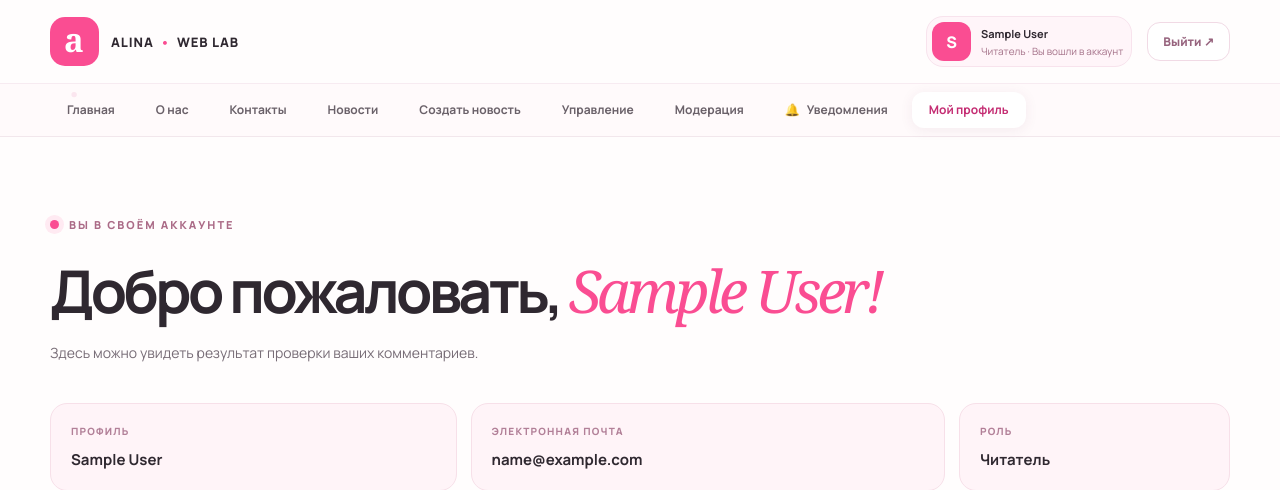
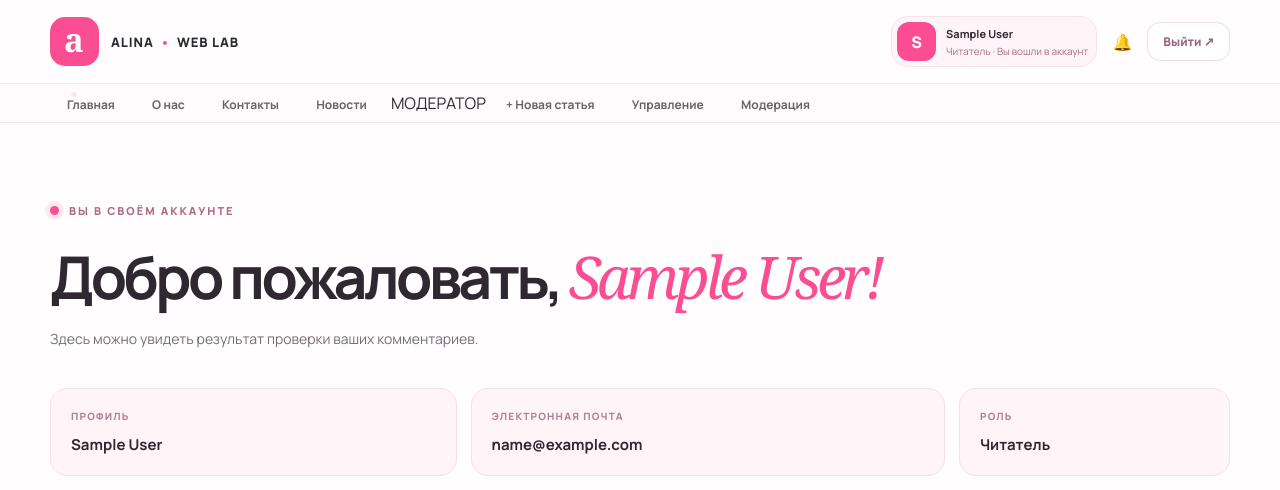
Before and after one commit to alinakashafutdinova/Servernaya_web-razrabotka_10-15, a Laravel app: page /account in a window 1280 px wide. Shown: the top 490 px of the page. Run offline with Laravel 12, Linux system fonts and the light colour scheme; the visitor is signed in with stand-in values (Sample User, id 1); data that the repository does not hold is empty.

Commit message:
ui(header): move notification bell beside account and group moderator navigation

```diff
--- a/resources/views/layouts/app.blade.php
+++ b/resources/views/layouts/app.blade.php
@@ -6,8 +6,8 @@
     <meta name="theme-color" content="#fffafc">
     <meta name="description" content="Курсовой проект · №10–15 по серверной веб-разработке: статьи, авторизация, комментарии и модерация.">
     <title>@yield('title') — Алина Кашафутдинова</title>
-    <link rel="stylesheet" href="{{ asset('css/site.css') }}?v=20261119b">
-    <link rel="stylesheet" href="{{ asset('css/notifications.css') }}?v=20261119">
+    <link rel="stylesheet" href="{{ asset('css/site.css') }}?v=20261120nav2">
+    <link rel="stylesheet" href="{{ asset('css/notifications.css') }}?v=20261120nav2">
     @php
         $broadcastPublic = [
             'enabled' => config('broadcasting.default') === 'pusher',
@@ -37,44 +37,22 @@
                             <span class="user-chip-avatar" aria-hidden="true">{{ mb_strtoupper(mb_substr(auth()->user()->name, 0, 1)) }}</span>
                             <span class="user-chip-copy"><strong>{{ auth()->user()->name }}</strong><small>{{ auth()->user()->isModerator() ? 'Модератор' : 'Читатель' }} · Вы вошли в аккаунт</small></span>
                         </a>
-                        <form method="post" action="{{ route('logout') }}" class="header-logout-form">
-                            @csrf
-                            <button type="submit" class="header-logout">Выйти <span aria-hidden="true">↗</span></button>
-                        </form>
-                    @else
-                        <span class="header-note">КУРСОВОЙ ПРОЕКТ №10–15</span>
-                        <a class="header-login" href="{{ route('login') }}">Войти</a>
-                        <a class="header-register" href="{{ route('register') }}">Регистрация</a>
-                    @endauth
-                </div>
-            </div>
-            <div class="header-nav-row">
-                <nav class="navigation container navigation-refined" aria-label="Основное меню">
-                    <a href="{{ route('home') }}" class="nav-link {{ request()->routeIs('home', 'galery') ? 'active' : '' }}" {{ request()->routeIs('home') ? 'aria-current=page' : '' }}>Главная</a>
-                    <a href="{{ route('about') }}" class="nav-link {{ request()->routeIs('about') ? 'active' : '' }}" {{ request()->routeIs('about') ? 'aria-current=page' : '' }}>О нас</a>
-                    <a href="{{ route('contacts') }}" class="nav-link {{ request()->routeIs('contacts') ? 'active' : '' }}" {{ request()->routeIs('contacts') ? 'aria-current=page' : '' }}>Контакты</a>
-                    <a href="{{ route('news.index') }}" class="nav-link {{ request()->routeIs('news.index', 'news.show') ? 'active' : '' }}">Новости</a>
-                    @auth
-                        @can('create', App\Models\Article::class)
-                            <a href="{{ route('news.create') }}" class="nav-link {{ request()->routeIs('news.create') ? 'active' : '' }}">Создать новость</a>
-                            <a href="{{ route('news.manage') }}" class="nav-link {{ request()->routeIs('news.manage', 'news.edit') ? 'active' : '' }}">Управление</a>
-                        @endcan
-                        @can('manage-comments')
-                            <a href="{{ route('comments.moderation') }}" class="nav-link {{ request()->routeIs('comments.moderation') ? 'active' : '' }}">Модерация</a>
-                        @endcan
                         @php
                             $unreadCount = auth()->user()->unreadNotifications()->count();
                             $unreadItems = auth()->user()->unreadNotifications()->latest()->limit(6)->get();
                         @endphp
                         <details class="readers-notifications">
-                            <summary class="nav-link readers-notifications__trigger">
-                                <span aria-hidden="true">🔔</span> Уведомления
+                            <summary class="readers-notifications__trigger" aria-label="Уведомления. Непрочитанных: {{ $unreadCount }}" title="Уведомления">
+                                <span class="readers-notifications__bell" aria-hidden="true">🔔</span>
                                 @if ($unreadCount > 0)
-                                    <span class="notice-count" aria-label="Непрочитанных уведомлений: {{ $unreadCount }}">{{ $unreadCount }}</span>
+                                    <span class="notice-count" aria-hidden="true">{{ $unreadCount }}</span>
                                 @endif
                             </summary>
                             <div class="readers-notifications__menu" aria-label="Непрочитанные уведомления">
-                                <strong class="readers-notifications__heading">Новые уведомления</strong>
+                                <div class="readers-notifications__menu-top">
+                                    <strong class="readers-notifications__heading">Уведомления</strong>
+                                    <a href="{{ route('account') }}" class="readers-notifications__all-top">Все →</a>
+                                </div>
                                 @forelse ($unreadItems as $item)
                                     @if ($item->type === \App\Notifications\NewArticleNotification::class)
                                         <form method="post" action="{{ route('account.notifications.open', $item->id) }}" class="readers-notifications__entry">
@@ -89,12 +67,40 @@
                                         </a>
                                     @endif
                                 @empty
-                                    <p class="readers-notifications__empty">Непрочитанных уведомлений пока нет.</p>
+                                    <p class="readers-notifications__empty">Новых уведомлений пока нет.</p>
                                 @endforelse
-                                <a class="readers-notifications__all" href="{{ route('account') }}">Все уведомления →</a>
                             </div>
                         </details>
-                        <a href="{{ route('account') }}" class="nav-link {{ request()->routeIs('account') ? 'active' : '' }}">Мой профиль</a>
+                        <form method="post" action="{{ route('logout') }}" class="header-logout-form">
+                            @csrf
+                            <button type="submit" class="header-logout">Выйти <span aria-hidden="true">↗</span></button>
+                        </form>
+                    @else
+                        <span class="header-note">КУРСОВОЙ ПРОЕКТ №10–15</span>
+                        <a class="header-login" href="{{ route('login') }}">Войти</a>
+                        <a class="header-register" href="{{ route('register') }}">Регистрация</a>
+                    @endauth
+                </div>
+            </div>
+            <div class="header-nav-row">
+                <nav class="navigation container navigation-refined" aria-label="Основное меню">
+                    <div class="navigation-primary">
+                        <a href="{{ route('home') }}" class="nav-link {{ request()->routeIs('home', 'galery') ? 'active' : '' }}" {{ request()->routeIs('home') ? 'aria-current=page' : '' }}>Главная</a>
+                        <a href="{{ route('about') }}" class="nav-link {{ request()->routeIs('about') ? 'active' : '' }}">О нас</a>
+                        <a href="{{ route('contacts') }}" class="nav-link {{ request()->routeIs('contacts') ? 'active' : '' }}">Контакты</a>
+                        <a href="{{ route('news.index') }}" class="nav-link {{ request()->routeIs('news.index', 'news.show') ? 'active' : '' }}">Новости</a>
+                    </div>
+                    @auth
+                        @can('create', App\Models\Article::class)
+                            <div class="navigation-admin">
+                                <span class="navigation-admin-label">МОДЕРАТОР</span>
+                                <a href="{{ route('news.create') }}" class="nav-link nav-admin-create {{ request()->routeIs('news.create') ? 'active' : '' }}">+ Новая статья</a>
+                                <a href="{{ route('news.manage') }}" class="nav-link {{ request()->routeIs('news.manage', 'news.edit') ? 'active' : '' }}">Управление</a>
+                                @can('manage-comments')
+                                    <a href="{{ route('comments.moderation') }}" class="nav-link {{ request()->routeIs('comments.moderation') ? 'active' : '' }}">Модерация</a>
+                                @endcan
+                            </div>
+                        @endcan
                     @endauth
                 </nav>
             </div>
```
